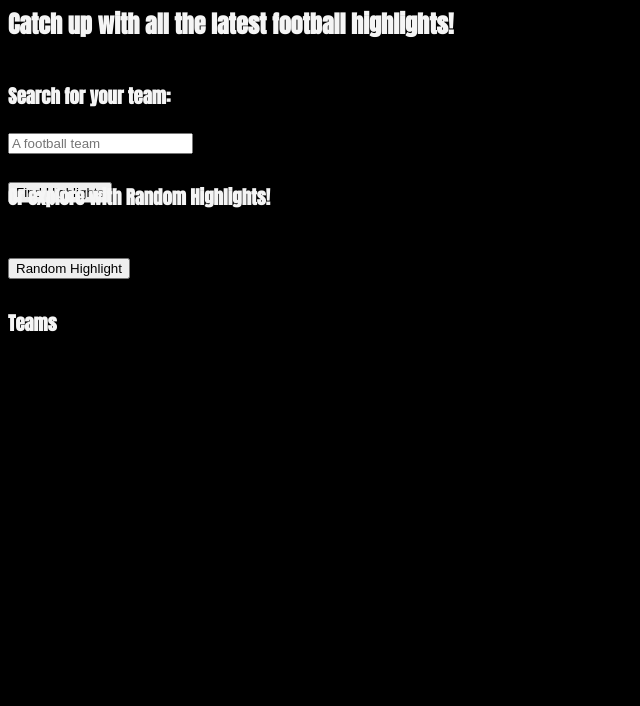
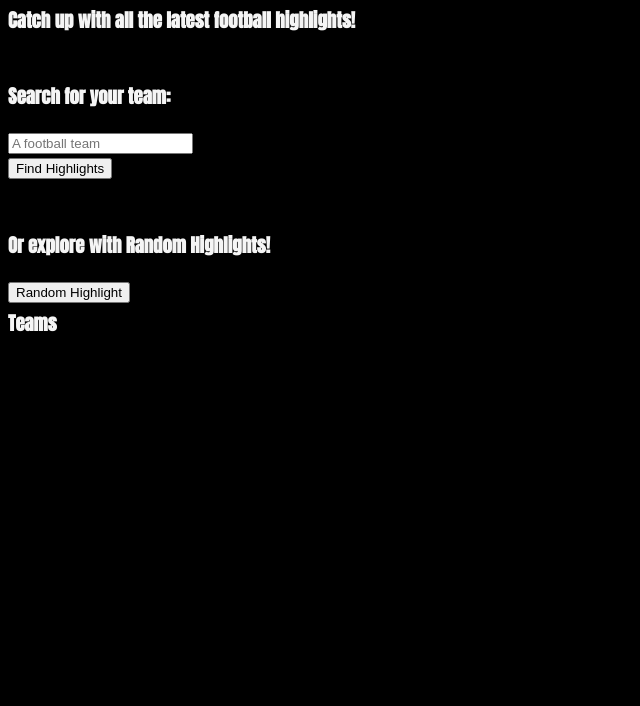
Before and after one commit to jshields123/football-highlights-app, a website: page index.html in a window 1280 px wide. Shown: the part 94-800 px from the top of the page, without its empty margins (0-640 px from the left). Drawn offline with Linux system fonts and the light colour scheme; no server answers.

Commit message:
minor adjustments to the layout HTML

```diff
--- a/index.html
+++ b/index.html
@@ -16,26 +16,30 @@
     <div class='big-div'>
     <div class="item">
       <h1>Football Fix</h1>
-    <h2>
+    <h3>
       Catch up with all the latest football highlights!
-    </h2>
+    </h3>
   </div>
   <div class="item">
     <br>
     <h3>Search for your team:</h3>
+    <form action=""></form>
     <input id="text1" placeholder="A football team" />
     <br />
-    <br />
+
     <button onclick="findTeam()" id="findTeam">Find Highlights</button>
     <br />
     <br>
   </div>
   <div class="item">
+    <br>
+    <br>
     <h3>Or explore with Random Highlights!</h3>
-    <br>
+
     <button type="submit" id="refresh" onClick="refreshPage()">
       Random Highlight
     </button>
+    <br>
   </div>
   <div class="item">
     <h3>Teams</h3>
--- a/src/getData.js
+++ b/src/getData.js
@@ -3,7 +3,7 @@ const api = "https://www.scorebat.com/video-api/v1/";
 function getSportData() {
   return fetch(api).then((response) => {
     const json = response.json();
-
+    console.log(json);
     return json;
   });
 }
```
Also changed, not shown: style.css (line endings or trailing spaces).
